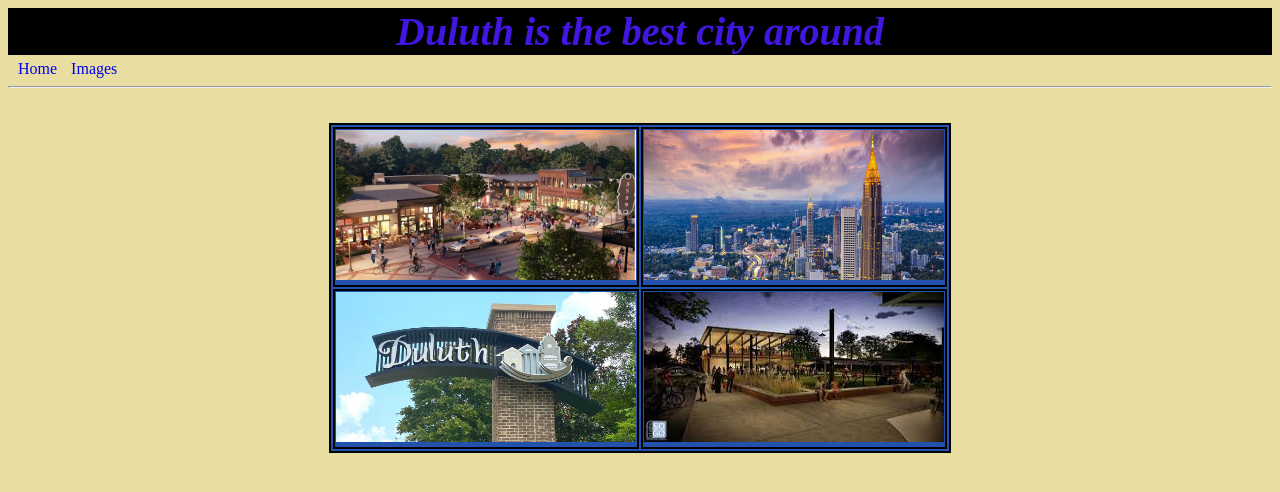
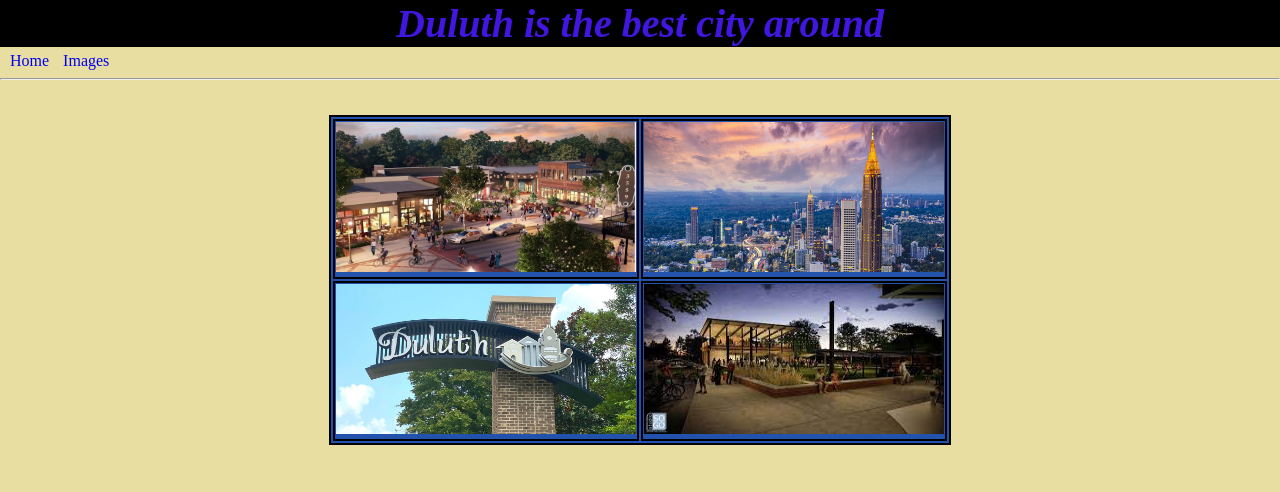
Before and after one commit to EliseCod3/simple-travel-site, a plain HTML site: page cityimages.html in a window 1280 px wide. Drawn offline with Linux system fonts and the light colour scheme.

Commit message:
Aligned table

```diff
--- a/css/stlye.css
+++ b/css/stlye.css
@@ -1,6 +1,7 @@
 
         body {
             background-color: rgb(233, 222, 162);
+            margin: auto;
         }
         header {
             color: #4116e1;
@@ -23,9 +24,8 @@
             margin: 35px auto 15px auto;
             background-color: rgb(34, 82, 171);
         }
-        table, tr, td {
+        table, td {
             border: 2px solid;
-            border
         }
         tr {
             ;
```
